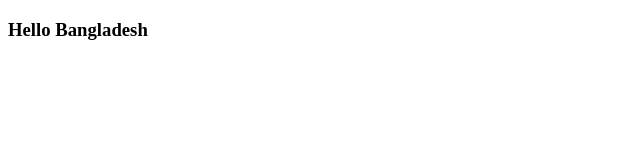
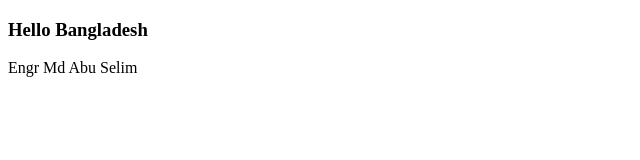
Before and after one commit to abuselim/file_upload, a plain HTML site: page index.html in a window 1280 px wide. Shown: the whole page, without its empty margins (0-640 px from the left). Drawn offline with Linux system fonts and the light colour scheme.

Commit message:
Update index.html

```diff
--- a/index.html
+++ b/index.html
@@ -7,5 +7,6 @@
 </head>
 <body>
       <h3>Hello Bangladesh</h3>
+      <p>Engr Md Abu Selim</p>
 </body>
 </html>
```
